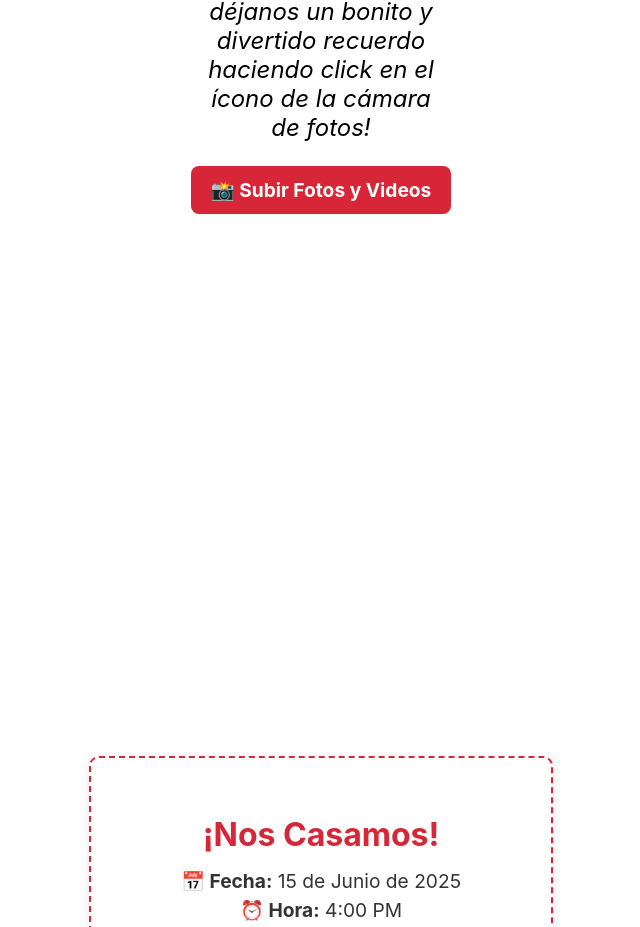
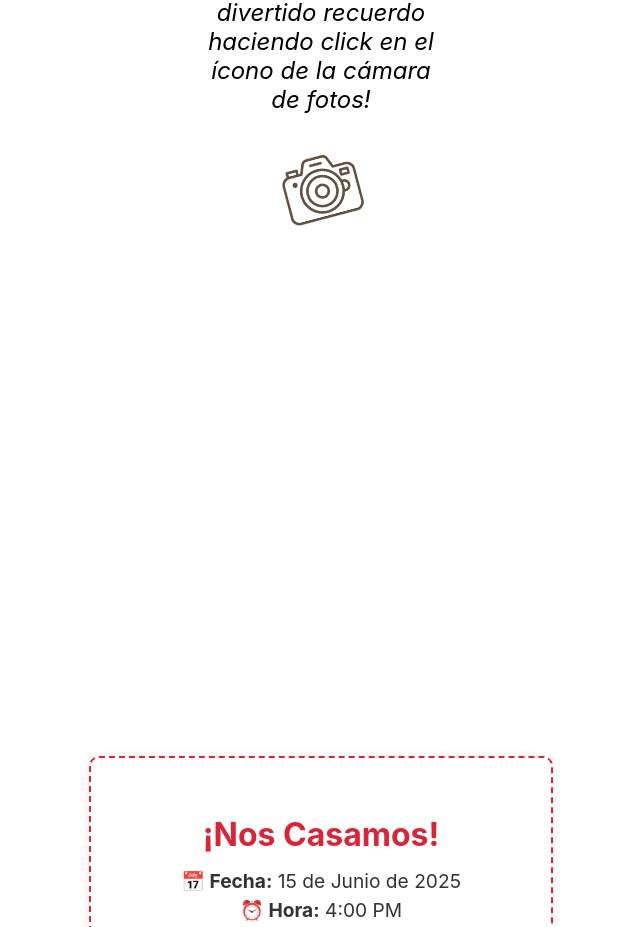
Before and after one commit to CristopherVanegas/BodaNicoleRo, a React (Vite) app in the folder boda_nicole_ro/: page / in a window 1280 px wide. Shown: the part 6860-7787 px from the top of the page, without its empty margins (319-959 px from the left). Built offline with nearby package versions, Linux system fonts and the light colour scheme; the HTML template or start-up script is replaced by a standard one.

Commit message:
Estilos para el botón de Gallery

```diff
--- a/boda_nicole_ro/src/components/Gallery/Gallery.jsx
+++ b/boda_nicole_ro/src/components/Gallery/Gallery.jsx
@@ -1,5 +1,6 @@
 import 'react';
 import styles from './Gallery.module.css';
+import cameraIcon from '../../assets/images/icons/camera-icon.png';
 
 const Gallery = () => {
   const googleDriveLink = "https://drive.google.com/drive/folders/TU_CARPETA_ID"; // Reemplaza con tu enlace real
@@ -11,8 +12,8 @@ const Gallery = () => {
         El día de la boda toma muchas fotos y déjanos un bonito y divertido recuerdo haciendo click en el ícono de la cámara de fotos!
       </p>
 
-      <a href={googleDriveLink} target="_blank" rel="noopener noreferrer" className={styles.uploadButton}>
-        📸 Subir Fotos y Videos
+      <a href={googleDriveLink} target="_blank" rel="noopener noreferrer" className={styles.confirmButton} onClick={console.log("Copiado!")}>
+        <img className={styles.cameraIcon} src={cameraIcon} alt="Icono Cámara" />
       </a>
     </section>
   );
--- a/boda_nicole_ro/src/components/Gallery/Gallery.module.css
+++ b/boda_nicole_ro/src/components/Gallery/Gallery.module.css
@@ -31,18 +31,34 @@
   width: 250px;
 }
 
-.uploadButton {
-  display: inline-block;
-  padding: 12px 20px;
-  font-size: 1.2rem;
-  color: white;
-  background-color: #d72638;
-  border-radius: 8px;
-  text-decoration: none;
-  font-weight: bold;
+.confirmButton {
+  /* background-color: var(--color-bg-general); */
+  cursor: pointer;
   transition: background 0.3s;
 }
 
-.uploadButton:hover {
-  background-color: #b51d2d;
+.cameraIcon {
+  width: 75px;
+  height: auto;
+  /* background-color: var(--color-bg-general); */
+  padding: 0px;
+  margin: 12px;
+  animation: rotateImage 2s ease-in-out infinite;
 }
+
+@keyframes rotateImage {
+  0% {
+    transform: rotate(0deg);
+    /* Empieza en la posición original */
+  }
+
+  50% {
+    transform: rotate(-15deg);
+    /* Gira 15 grados a la izquierda */
+  }
+
+  100% {
+    transform: rotate(0deg);
+    /* Vuelve a la posición original */
+  }
+}
```
Also changed, not shown: boda_nicole_ro/src/assets/images/icons/camera-icon.png (added).
